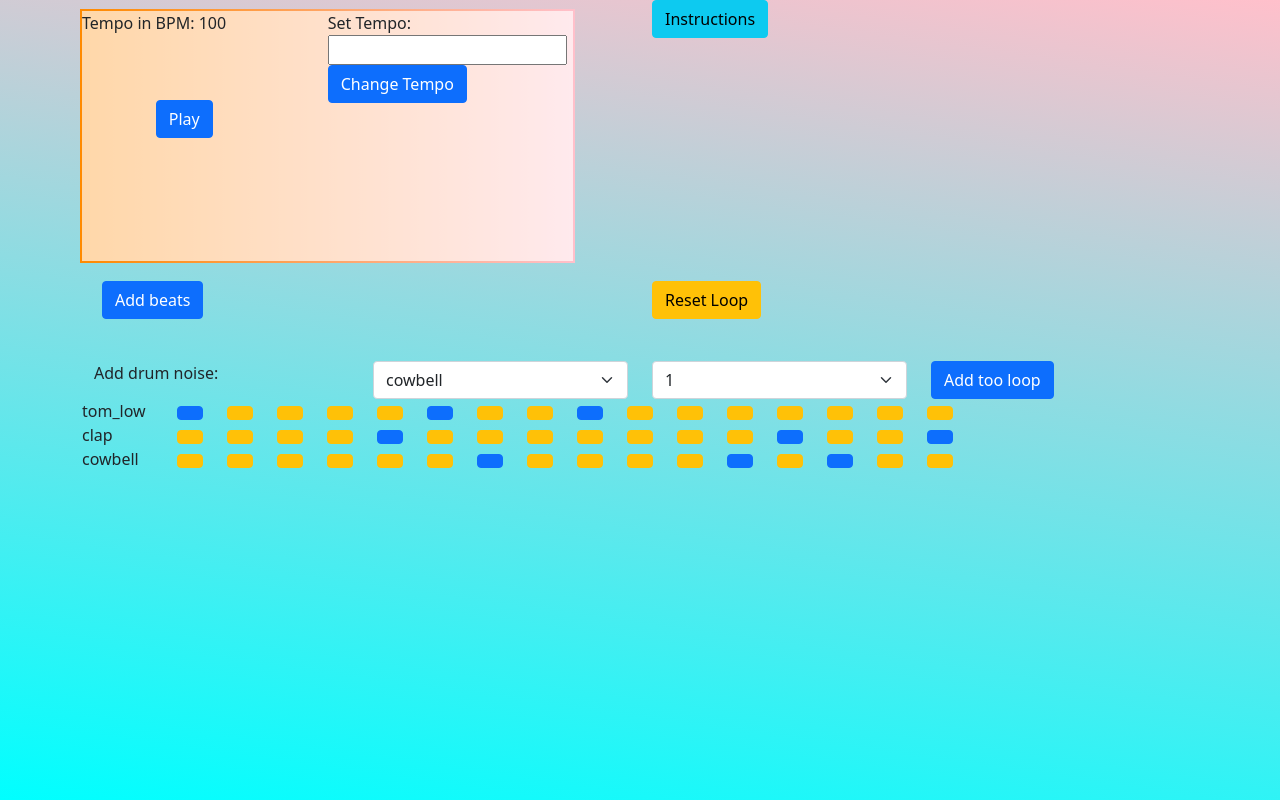
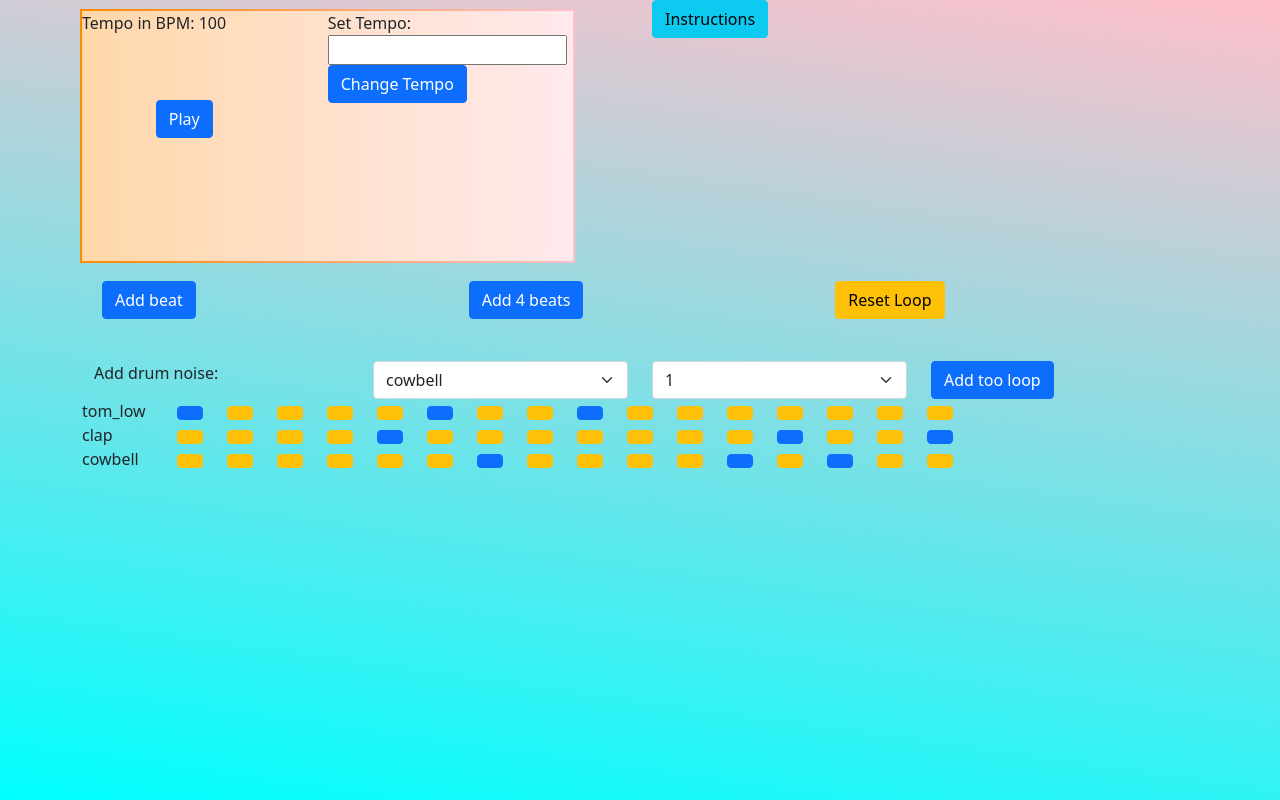
Before and after one commit to professional-pigeon/react-music-app, a React (Create React App) app: page / in a window 1280 px wide. Built offline with nearby package versions, Linux system fonts and the light colour scheme; no server answers.

Commit message:
add ability to add a full bar of 4 beats

```diff
--- a/src/components/SoundControl.js
+++ b/src/components/SoundControl.js
@@ -86,6 +86,12 @@ class SoundControl extends React.Component {
     this.setState({ instrument: newState})
   }
 
+  addBar = () => {
+      let newState = this.state.instrument
+      newState.push([], [], [], [], [], [], [], [], [], [], [], [], [], [], [], [])
+      this.setState({ instrument: newState})
+  }
+
   render() {
     let useTempo = this.state.tempo
     let playInstrument = this.state.instrument
@@ -116,7 +122,10 @@ class SoundControl extends React.Component {
       <Container id="buttonRow">
         <Row>
           <Col>
-            <Button variant="primary" onClick={() => this.addBeat()}>Add beats</Button>
+            <Button variant="primary" onClick={() => this.addBeat()}>Add beat</Button>
+          </Col>
+          <Col>
+            <Button variant="primary" onClick={() => this.addBar()}>Add 4 beats</Button>
           </Col>
           <Col>
             <Button variant="warning" onClick={()=> this.resetLoop()}>Reset Loop</Button>
```
Also changed, not shown: src/components/draw_components/DrawControl.js (deleted, +0 -23 lines), src/components/draw_components/SvgGen.js (deleted, +0 -9 lines).
